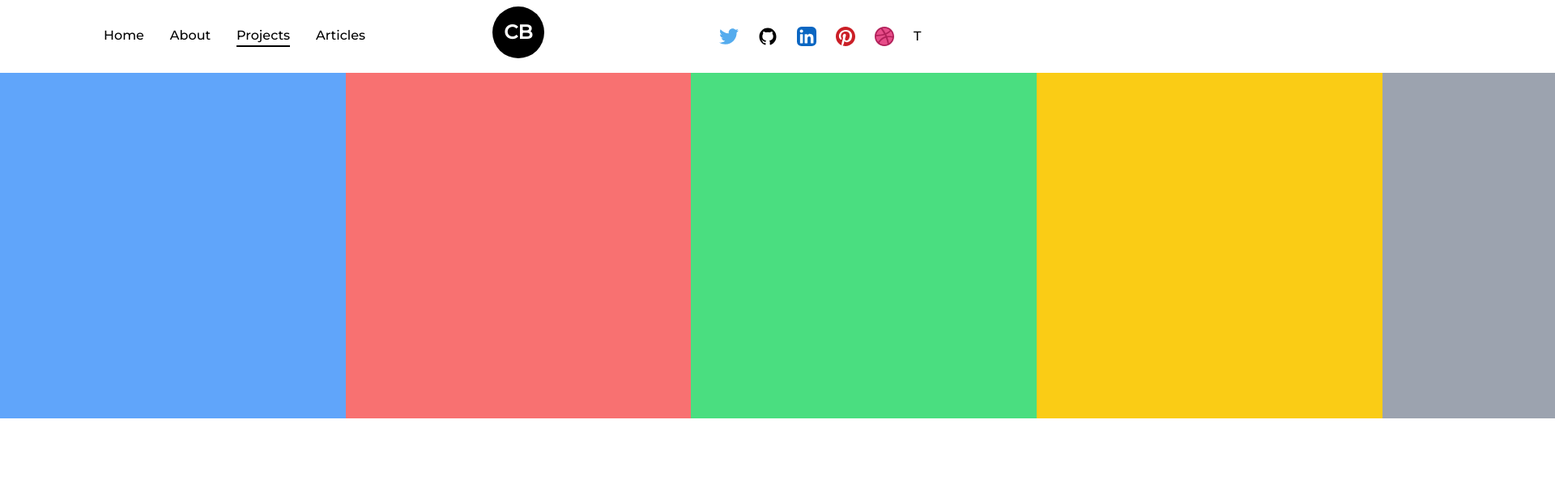
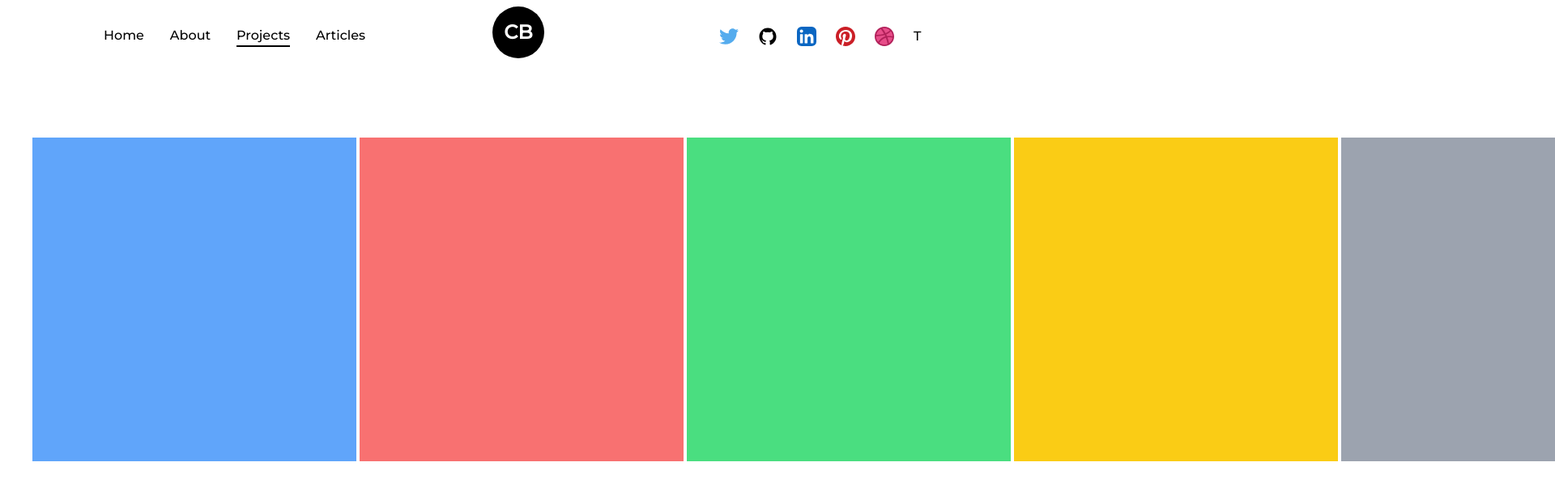
Before and after one commit to YM202c2100/tutorials, a Next.js app: page /projects in a window 1280 px wide. Shown: the top 608 px of the page at 81% size, 1920 px wide, since content can reach past the window. Built offline with nearby package versions, Linux system fonts and the light colour scheme.

Commit message:
[style] 余白を調整

```diff
--- a/app/components/Slider.tsx
+++ b/app/components/Slider.tsx
@@ -15,8 +15,8 @@ const Content:React.FC<ContentProps> = ({color})=>{
 
 const Slider:React.FC = ()=>{
   return(
-    <div>
-      <div className="flex">
+    <div className="mt-20">
+      <div className="flex space-x-1 mx-10">
         <Content color={"bg-blue-400"}/>
         <Content color={"bg-red-400"}/>
         <Content color={"bg-green-400"}/>
```
